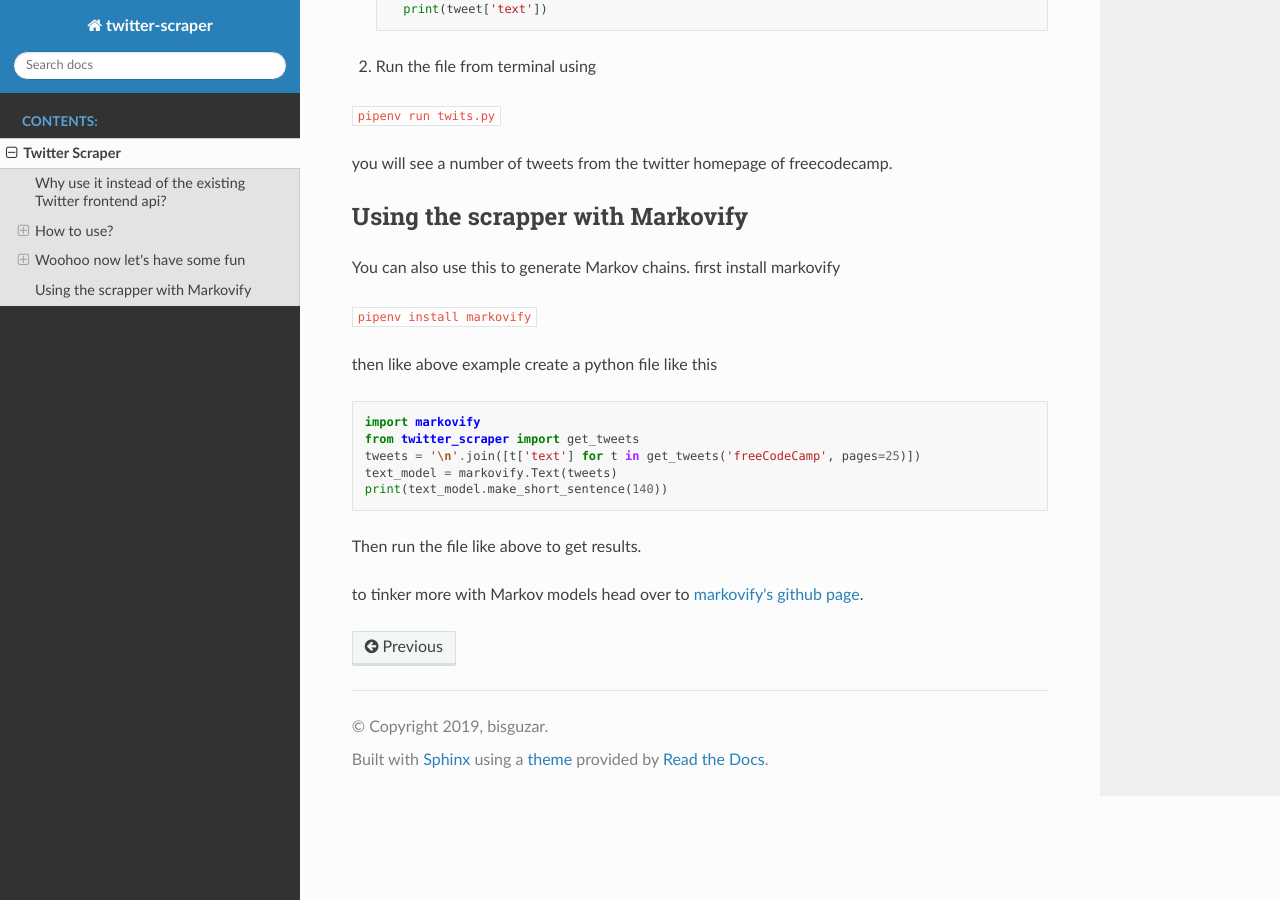
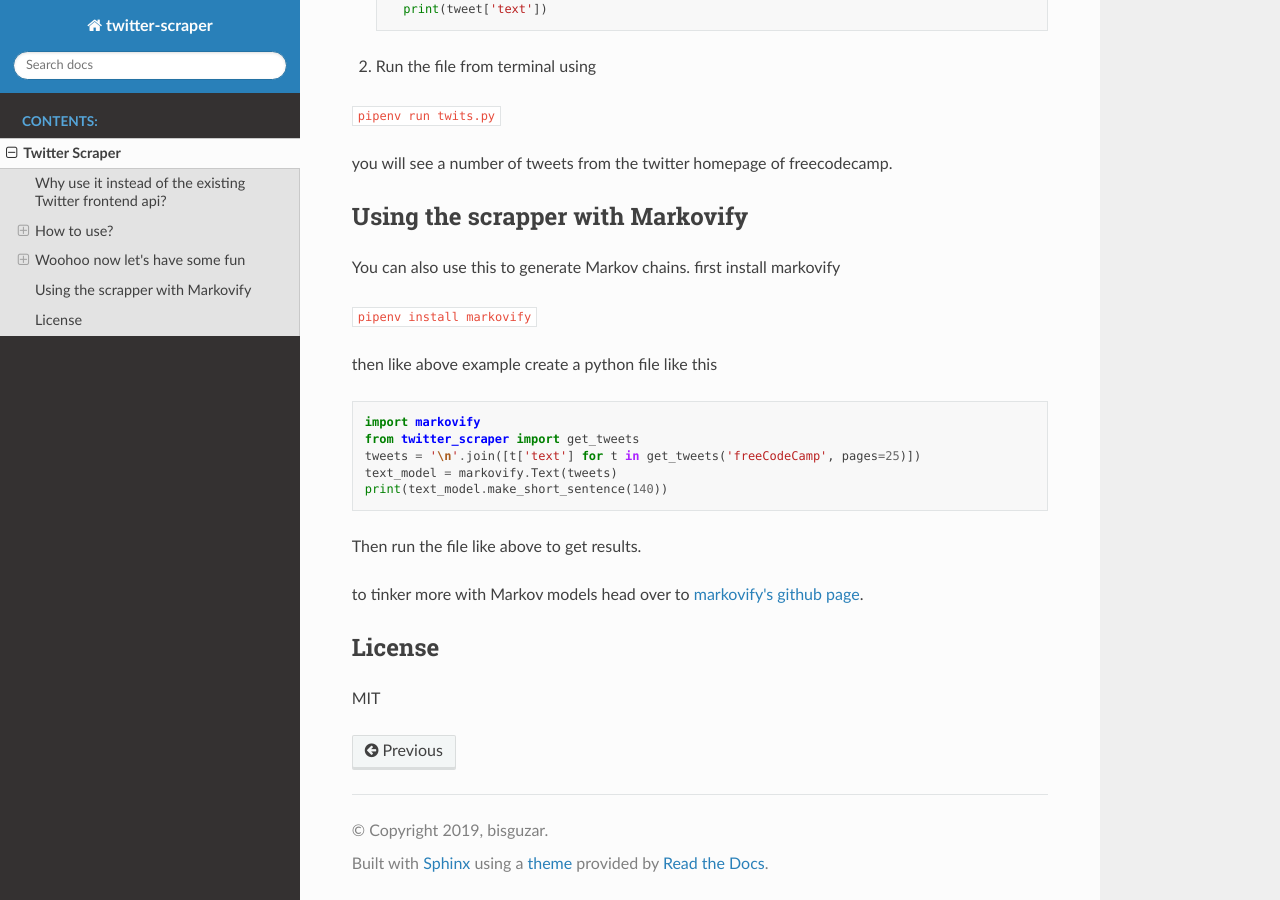
Before and after one commit to bisguzar/twitter-scraper, a Sphinx documentation site: the page built from Docs/source/documentation.md, in a window 1280 px wide and 900 px high, scrolled down 1934 px. Built offline with Sphinx 7.4.7 and the Read the Docs theme 2.0.0, drawn with Linux system fonts in a browser that asks for light colours.

Commit message:
adding license in docs

```diff
--- a/Docs/source/documentation.md
+++ b/Docs/source/documentation.md
@@ -90,3 +90,7 @@ then like above example create a python file like this
 Then run the file like above to get results.
 
 to tinker more with Markov models head over to [markovify's github page](https://github.com/jsvine/markovify).
+
+## License
+
+MIT
```
